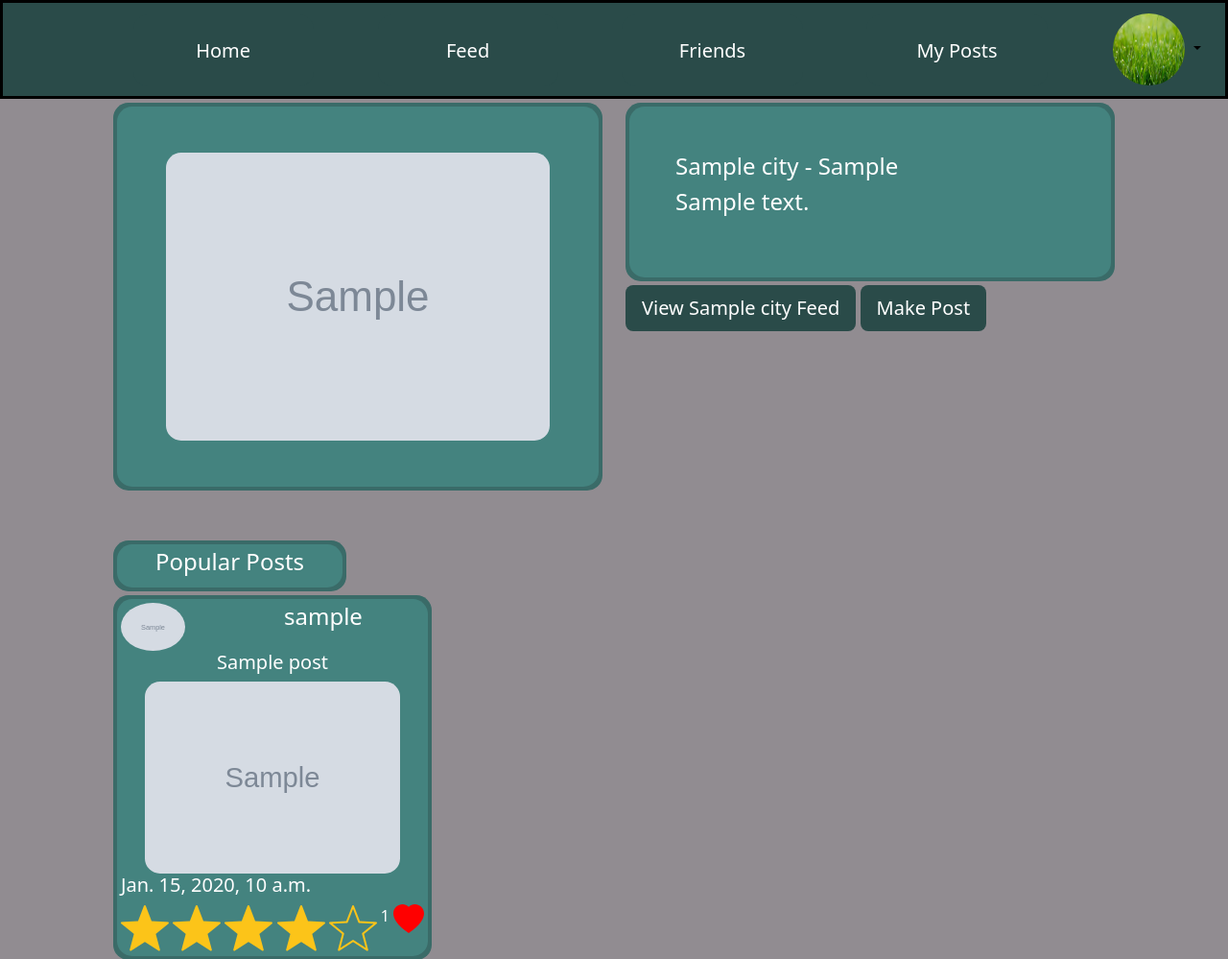
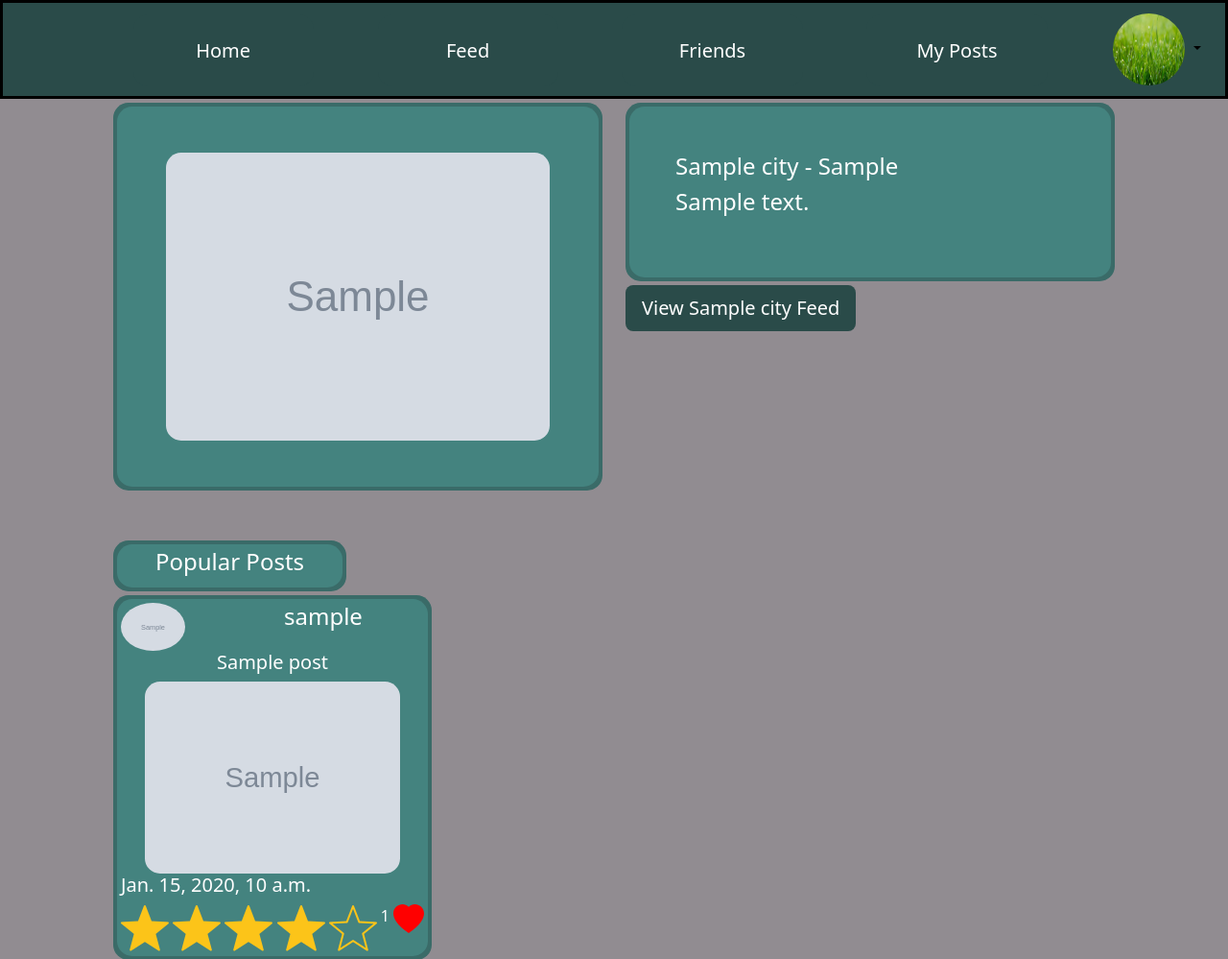
Before and after one commit to Humhmu/CityStars, a Django app: template templates/CityStars_app/city.html in a window 1280 px wide. Shown: the top 999 px of the page at 96% size. Run offline with Django 3.2, Linux system fonts and the light colour scheme; the template is opened without the code that fills it: values that come from a table or form of the project are taken from there, others are empty; tables that the repository leaves empty hold one stand-in row (values such as "Sample post"); grey boxes marked "Sample" are stand-in pictures; some libraries are stand-ins or nearby versions.

Commit message:
added functionality to city buttons

```diff
--- a/templates/CityStars_app/city.html
+++ b/templates/CityStars_app/city.html
@@ -40,9 +40,13 @@ City
                 </div>
 
 
-                <button type="button" class="btn bg-darkgreen text-white btn-lg">View {{ city.name }} Feed</button>
+                <button type="button" class="btn bg-darkgreen text-white btn-lg"
+                    onclick="window.location.href='{% url 'CityStars_app:city_feed' %}';">View {{ city.name }}
+                    Feed</button>
+                {% if user.is_authenticated %}
                 <button type="button" class="btn bg-darkgreen text-white btn-lg float-right"
                     onclick="window.location.href='{% url 'CityStars_app:add_post' city.slug %}';">Make Post</button>
+                {% endif %}
             </div>
         </div>
 
```
